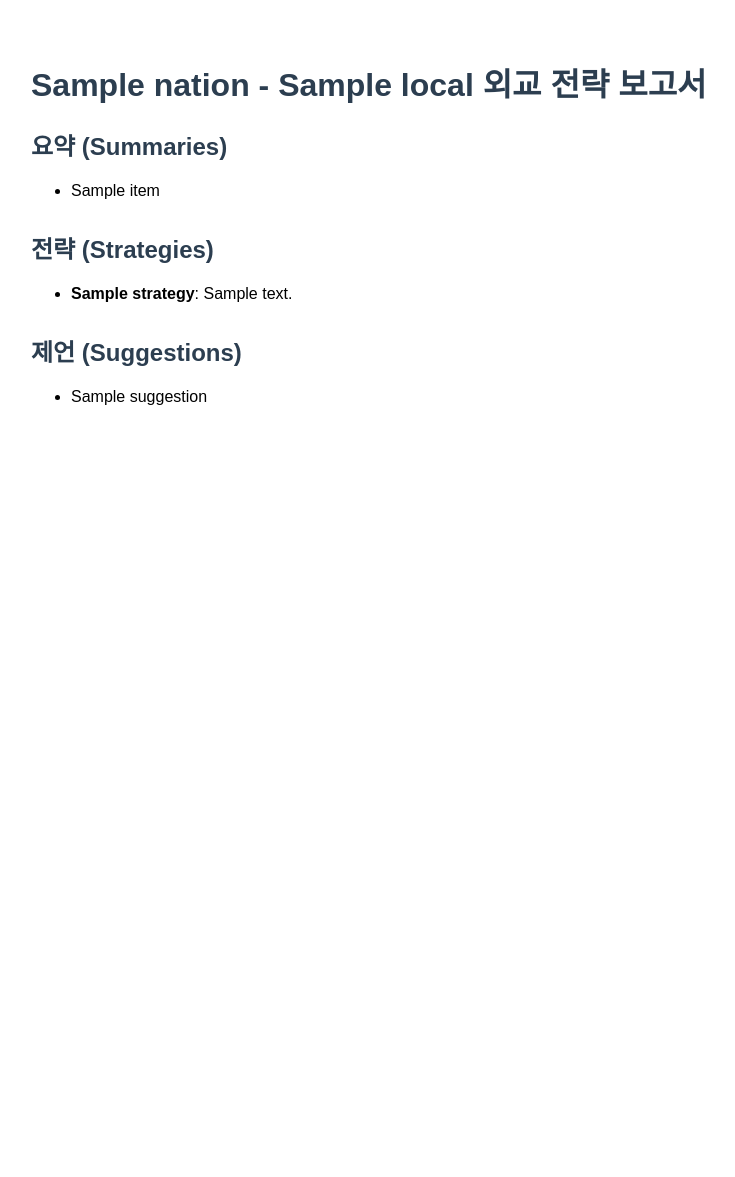
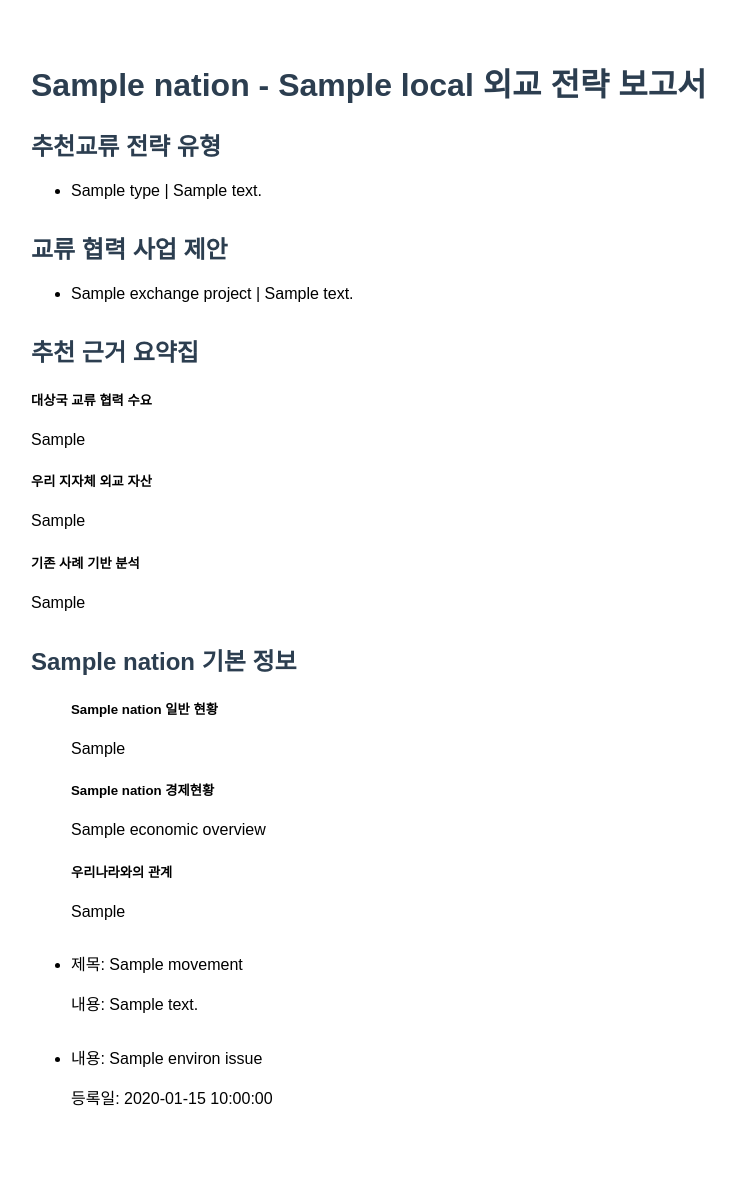
Before and after one commit to che-hyeon/Diplow, a Python web app: template recommend/templates/recommend/pdf_template.html in a window 1280 px wide. Shown: the whole page, without its empty margins (7-742 px from the left). Before the commit the page ends 405 px from the top, so only its background shows below. Run offline with Jinja, Linux system fonts and the light colour scheme; the template is opened without the code that fills it: most values are stand-ins (such as "Sample title", 1, 10 or a date in 2020).

Commit message:
Feat: pdf 내용 수정

```diff
--- a/recommend/templates/recommend/pdf_template.html
+++ b/recommend/templates/recommend/pdf_template.html
@@ -13,28 +13,59 @@
     <h1>{{ nation }} - {{ local }} 외교 전략 보고서</h1>
 
     <div class="section">
-        <h2>요약 (Summaries)</h2>
+        <h2>추천교류 전략 유형</h2>
         <ul>
-            {% for item in summaries %}
-                <li>{{ item }}</li>
+            {% for strategy_type in strategy_types %}
+                <li>{{ strategy_type.type }} | {{ strategy_type.description }}</li>
             {% endfor %}
         </ul>
     </div>
 
     <div class="section">
-        <h2>전략 (Strategies)</h2>
+        <h2>교류 협력 사업 제안</h2>
         <ul>
-            {% for strategy in strategies %}
-                <li><strong>{{ strategy.title }}</strong>: {{ strategy.content }}</li>
+            {% for exchange_project in exchange_projects %}
+                <li>{{ exchange_project.project_name }} | {{ exchange_project.description }}</li>
             {% endfor %}
         </ul>
     </div>
 
     <div class="section">
-        <h2>제언 (Suggestions)</h2>
+        <h2>추천 근거 요약집</h2>
+        <h5>대상국 교류 협력 수요</h5>
+        <p>{{ summary.major_issues_by_country}}</p>
+        <h5>우리 지자체 외교 자산</h5>
+        <p>{{ summary.local_government_diplomatic_assets }}</p>
+        <h5>기존 사례 기반 분석</h5>
+        <p>{{ summary.case_study_based_analysis }}</p>
+    </div>
+
+    <div class="section">
+        <h2>{{ nation }} 기본 정보</h2>
         <ul>
-            {% for suggestion in suggestions %}
-                <li>{{ suggestion }}</li>
+            <h5>{{ nation }} 일반 현황</h5>
+            <p>{{ general_overview }}</p>
+            <h5>{{nation}} 경제현황</h5>
+            <p>{{economic_overview}}</p>
+            <h5>우리나라와의 관계</h5>
+            <p>{{relation_korea}}</p>
+        </ul>
+    </div>
+
+    <div class="section">
+        <ul>
+            {% for recent_movement in recent_movements %}
+                <li>제목: {{ recent_movement.title_kr }}</li>
+                <p>내용: {{recent_movement.content_kr }}</p>
+            {% endfor %}
+        </ul>
+    </div>
+
+    <div class="section">
+        <ul>
+            {% for environ_issue in environ_issues %}
+                <li>내용: {{ environ_issue.environ_data_title }}</li>
+                <p>등록일: {{ environ_issue.pub_date }}</p>
             {% endfor %}
         </ul>
     </div>
--- a/status/models.py
+++ b/status/models.py
@@ -11,6 +11,8 @@ class Nation(models.Model):
     nation_id = models.AutoField(primary_key=True)
     nation_name = models.CharField(max_length=20, verbose_name="국가 이름")
     nation_info = models.TextField(verbose_name="국가 정보")
+    nation_economic = models.TextField(null=True, blank=True, verbose_name="국가 경제현황")
+    nation_relation = models.TextField(null=True, blank=True, verbose_name="우리나라와의 관계")
     # nation_image = models.ImageField(upload_to=image_upload_path, blank=True, null=True)
 
     class Meta:
```
Also changed, not shown: recommend/views.py (+36 -14 lines), status/migrations/0006_nation_nation_economic_nation_nation_relation.py (added).
